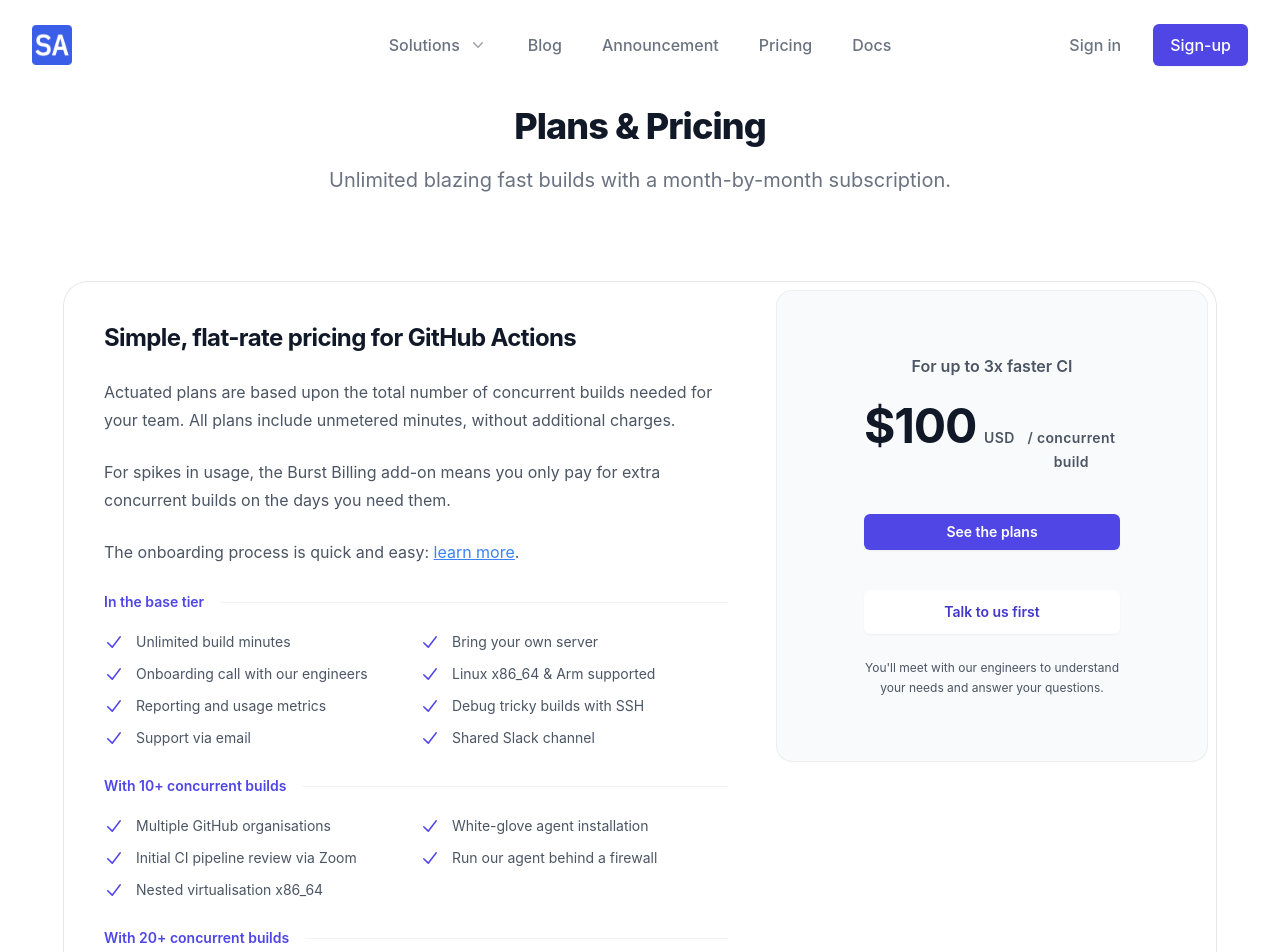
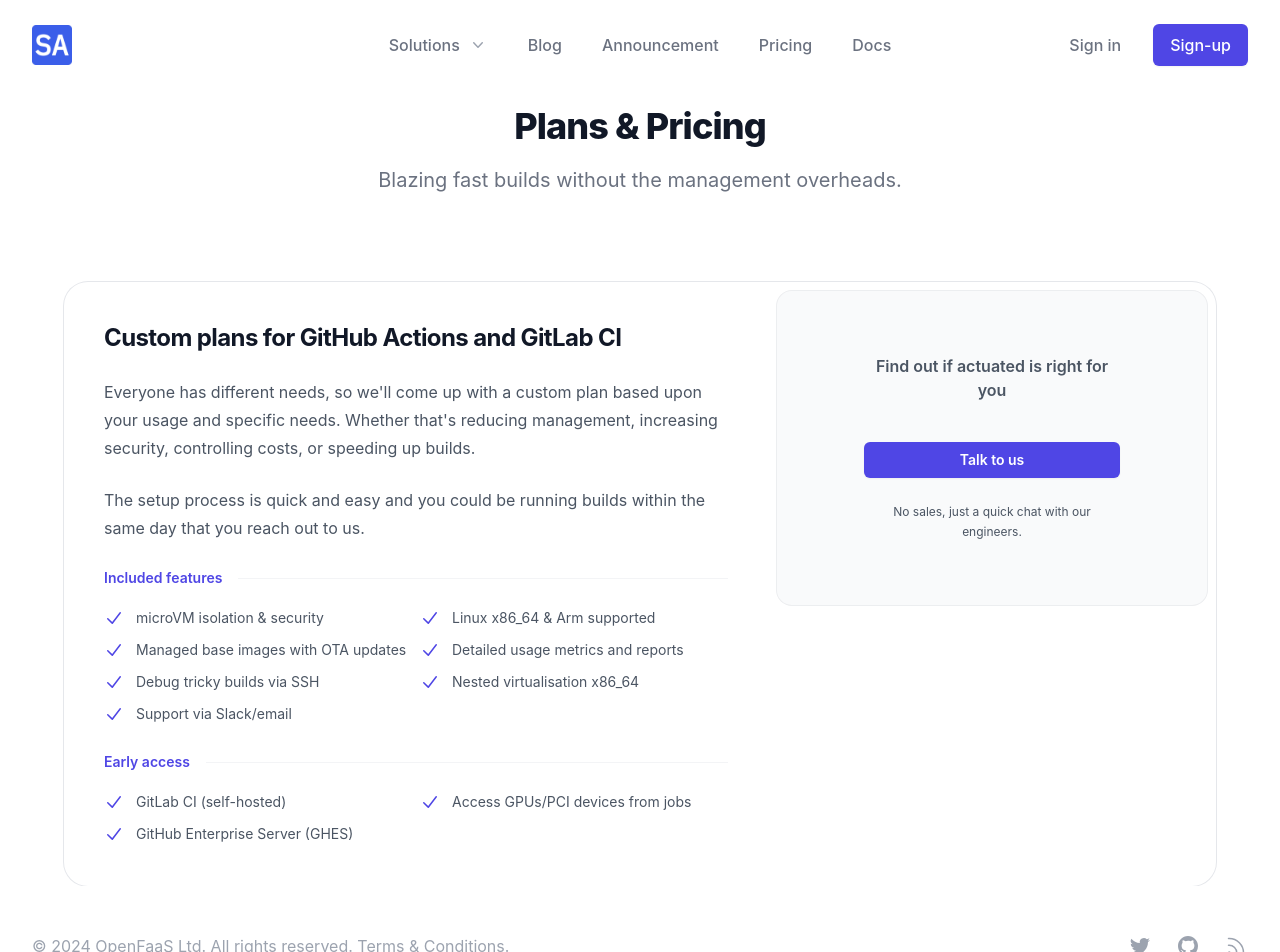
Before and after one commit to self-actuated/actuated.com, a Next.js app: page /pricing in a window 1280 px wide. Shown: the top 952 px of the page. Built offline with nearby package versions, Linux system fonts and the light colour scheme; a web font is replaced by a local one.

Commit message:
New custom pricing
Signed-off-by: Alex Ellis (OpenFaaS Ltd) <alexellis2@gmail.com>

```diff
--- a/pages/pricing/index.js
+++ b/pages/pricing/index.js
@@ -2,36 +2,18 @@
 import { CheckIcon } from '@heroicons/react/20/solid'
 
 const includedFeatures = [
-  'Unlimited build minutes',
-  'Bring your own server',
-  'Onboarding call with our engineers',
+  'microVM isolation & security',
   'Linux x86_64 & Arm supported',
-  'Reporting and usage metrics',
-  'Debug tricky builds with SSH',
-  'Support via email',
-  'Shared Slack channel'
-]
-
-const premiumFeatures = [
-  'Multiple GitHub organisations',
-  'White-glove agent installation',
-  'Initial CI pipeline review via Zoom',
-  'Run our agent behind a firewall',
-  'Nested virtualisation x86_64'
-]
-
-const upgradedFeatures = [
-  'Unlimited advice for CI improvements',
-  'Server/agent maintenance',
-  'Private Prometheus metrics',
-  'Private Slack channel',
-  'Enhanced SLA',
+  'Managed base images with OTA updates',
+  'Detailed usage metrics and reports',
+  'Debug tricky builds via SSH',
+  'Nested virtualisation x86_64',
+  'Support via Slack/email'
 ]
 
 const earlyAccess = [
-  'Burst billing for spikes in usage',
   'GitLab CI (self-hosted)',
-  'GPU and PCIe support for builds',
+  'Access GPUs/PCI devices from jobs',
   'GitHub Enterprise Server (GHES)'
 ]
 
@@ -45,7 +27,7 @@ export default function Pricing({ posts }) {
                 Plans & Pricing
             </h1>
             <p className="max-w-l mt-5 mx-auto text-xl leading-7 text-gray-500">
-              Unlimited blazing fast builds with a month-by-month subscription.{' '}
+              Blazing fast builds without the management overheads.{' '}
             </p>
           </div>
         </div>
@@ -56,18 +38,16 @@ export default function Pricing({ posts }) {
           <div className="mx-auto max-w-7xl px-6 lg:px-8">
             <div className="mx-auto mt-16 max-w-2xl rounded-3xl ring-1 ring-gray-200 sm:mt-20 lg:mx-0 lg:flex lg:max-w-none">
               <div className="p-8 sm:p-10 lg:flex-auto">
-                <h3 className="text-2xl font-bold tracking-tight text-gray-900">Simple, flat-rate pricing for GitHub Actions</h3>
+                <h3 className="text-2xl font-bold tracking-tight text-gray-900">Custom plans for GitHub Actions and GitLab CI</h3>
+
                 <p className="mt-6 text-base leading-7 text-gray-600">
-                  Actuated plans are based upon the total number of concurrent builds needed for your team. All plans include unmetered minutes, without additional charges.
+                  Everyone has different needs, so we'll come up with a custom plan based upon your usage and specific needs. Whether that's reducing management, increasing security, controlling costs, or speeding up builds.
                 </p>
                 <p className="mt-6 text-base leading-7 text-gray-600">
-                  For spikes in usage, the Burst Billing add-on means you only pay for extra concurrent builds on the days you need them.
-                </p>
-                <p className="mt-6 text-base leading-7 text-gray-600">
-                  The onboarding process is quick and easy: <a className='text-blue-500 underline' href="https://docs.actuated.com/register">learn more</a>.
+                  The setup process is quick and easy and you could be running builds within the same day that you reach out to us.
                 </p>
                 <div className="mt-6 flex items-center gap-x-4">
-                  <h4 className="flex-none text-sm font-semibold leading-6 text-indigo-600">In the base tier</h4>
+                  <h4 className="flex-none text-sm font-semibold leading-6 text-indigo-600">Included features</h4>
                   <div className="h-px flex-auto bg-gray-100" />
                 </div>
 
@@ -76,41 +56,6 @@ export default function Pricing({ posts }) {
                   className="mt-4 grid grid-cols-1 gap-4 text-sm leading-6 text-gray-600 sm:grid-cols-2 sm:gap-2"
                 >
                   {includedFeatures.map((feature) => (
-                    <li key={feature} className="flex gap-x-3">
-                      <CheckIcon className="h-6 w-5 flex-none text-indigo-600" aria-hidden="true" />
-                      {feature}
-                    </li>
-                  ))}
-                </ul>
-
-
-                <div className="mt-6 flex items-center gap-x-4">
-                  <h4 className="flex-none text-sm font-semibold leading-6 text-indigo-600">With 10+ concurrent builds</h4>
-                  <div className="h-px flex-auto bg-gray-100" />
-                </div>
-
-                <ul
-                  role="list"
-                  className="mt-4 grid grid-cols-1 gap-4 text-sm leading-6 text-gray-600 sm:grid-cols-2 sm:gap-2"
-                >
-                  {premiumFeatures.map((feature) => (
-                    <li key={feature} className="flex gap-x-3">
-                      <CheckIcon className="h-6 w-5 flex-none text-indigo-600" aria-hidden="true" />
-                      {feature}
-                    </li>
-                  ))}
-                </ul>
-
-                <div className="mt-6 flex items-center gap-x-4">
-                  <h4 className="flex-none text-sm font-semibold leading-6 text-indigo-600">With 20+ concurrent builds</h4>
-                  <div className="h-px flex-auto bg-gray-100" />
-                </div>
-
-                <ul
-                  role="list"
-                  className="mt-4 grid grid-cols-1 gap-4 text-sm leading-6 text-gray-600 sm:grid-cols-2 sm:gap-2"
-                >
-                  {upgradedFeatures.map((feature) => (
                     <li key={feature} className="flex gap-x-3">
                       <CheckIcon className="h-6 w-5 flex-none text-indigo-600" aria-hidden="true" />
                       {feature}
@@ -140,26 +85,15 @@ export default function Pricing({ posts }) {
               <div className="-mt-2 p-2 lg:mt-0 lg:w-full lg:max-w-md lg:flex-shrink-0">
                 <div className="rounded-2xl bg-gray-50 py-10 text-center ring-1 ring-inset ring-gray-900/5 lg:flex lg:flex-col lg:justify-center lg:py-16">
                   <div className="mx-auto max-w-xs px-8">
-                    <p className="text-base font-semibold text-gray-600">For up to 3x faster CI</p>
-                    <p className="mt-6 flex items-baseline justify-center gap-x-2">
-                      <span className="text-5xl font-bold tracking-tight text-gray-900">$100</span>
-                      <span className="text-sm font-semibold leading-6 tracking-wide text-gray-600">USD</span>
-                      <span className="text-sm font-semibold leading-6 tracking-wide text-gray-600"> / concurrent build</span>
-                    </p>
+                    <p className="text-base font-semibold text-gray-600">Find out if actuated is right for you</p>
                     <a
-                      href="https://subscribe.openfaas.com/buy/6869822f-d5bd-40be-9b93-c45c25dcf2f1"
+                      href="https://forms.gle/8XmpTTWXbZwWkfqT6"
                       className="mt-10 block w-full rounded-md bg-indigo-600 px-3 py-2 text-center text-sm font-semibold text-white shadow-sm hover:bg-indigo-500 focus-visible:outline focus-visible:outline-2 focus-visible:outline-offset-2 focus-visible:outline-indigo-600"
                     >
-                      See the plans
-                    </a>
-                    <a
-                      href="https://forms.gle/8XmpTTWXbZwWkfqT6"
-                      className="mt-10 block w-full rounded-md  px-3 py-2 text-center text-sm font-semibold bg-white px-4 py-3 text-base font-medium text-indigo-700 shadow-sm hover:bg-indigo-50 sm:px-8"
-                    >
-                      Talk to us first
+                      Talk to us
                     </a>
                     <p className="mt-6 text-xs leading-5 text-gray-600">
-                      You'll meet with our engineers to understand your needs and answer your questions.
+                      No sales, just a quick chat with our engineers.
                     </p>
                   </div>
                 </div>
```
